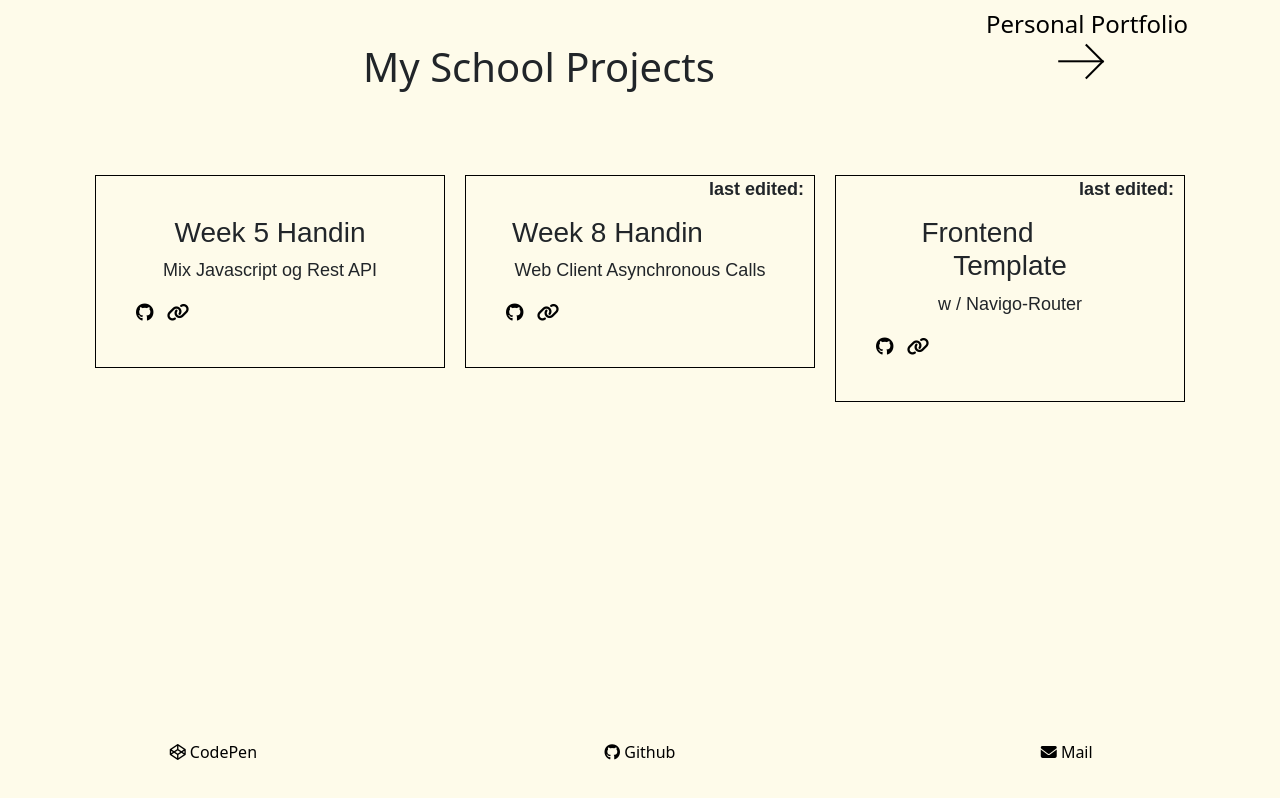
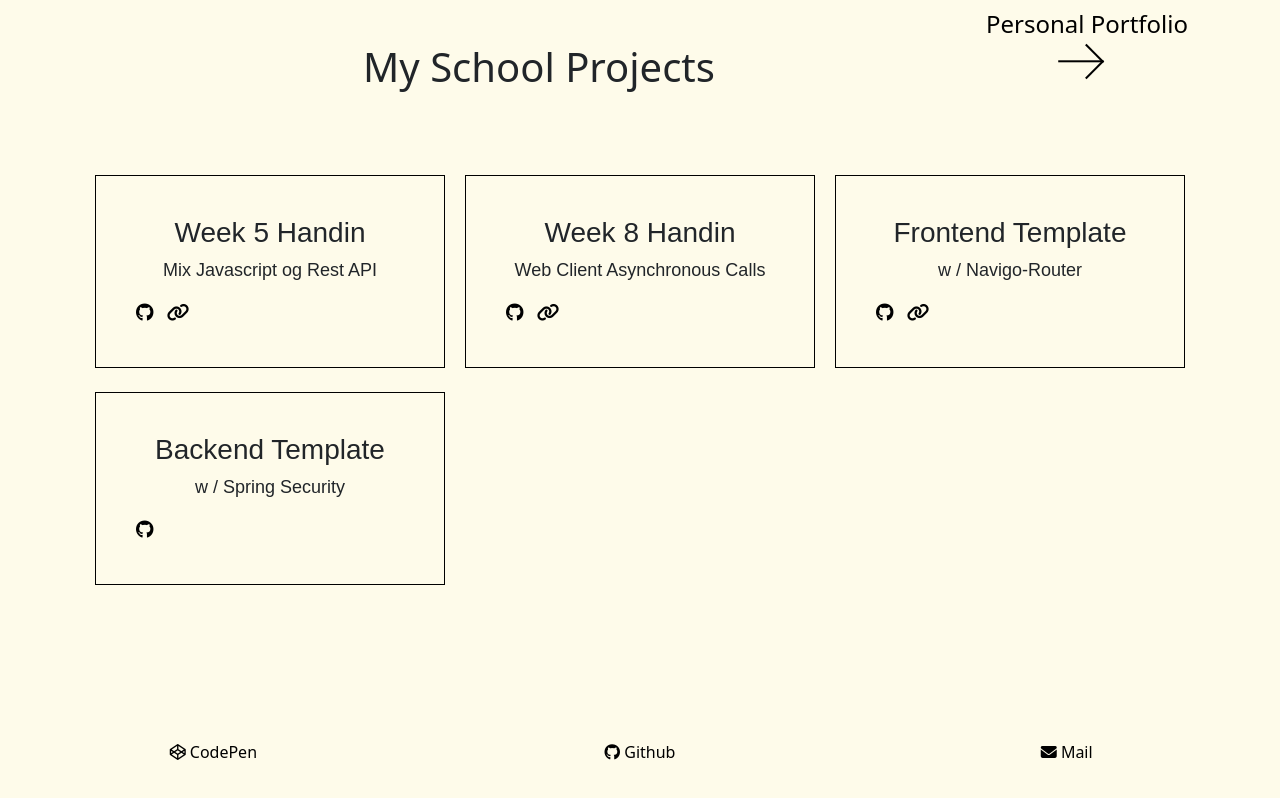
Before and after one commit to Mojens/mohammadmurtada.dk, a plain HTML site: page index.html in a window 1280 px wide. Drawn offline with nearby package versions, Linux system fonts and the light colour scheme.

Commit message:
Added backend template project

```diff
--- a/index.html
+++ b/index.html
@@ -58,7 +58,7 @@
             <div class="grid-item">
                 <div class="slide_card hover-animation">
                     <div>
-                        <p class="github-date" id="github-date-2"><b>last edited:</b></p>
+                        <p class="github-date" id="github-date-2"><b></b></p>
                     </div>
                     <h3 class="text-center">Week 8 Handin</h3>
                     <p class="text-center">Web Client Asynchronous Calls</p>
@@ -77,7 +77,7 @@
             <div class="grid-item">
                 <div class="slide_card hover-animation">
                     <div>
-                        <p class="github-date" id="github-date-3"><b>last edited:</b></p>
+                        <p class="github-date" id="github-date-3"><b></b></p>
                     </div>
                     <div>
                         <h3 class="text-center">Frontend Template</h3>
@@ -91,6 +91,22 @@
                         <a href="https://template.mohammadmurtada.dk/#/" target="_blank"
                            class="social-anchor social-item"><i
                                 class="fa fa-link"></i></a>
+                    </div>
+                </div>
+            </div>
+
+            <div class="grid-item">
+                <div class="slide_card hover-animation">
+                    <div>
+                        <p class="github-date" id="github-date-4"><b></b></p>
+                    </div>
+                    <div>
+                        <h3 class="text-center">Backend Template</h3>
+                        <p class="text-center">w / Spring Security</p>
+                    </div>
+                    <div class="social-item anchor-social-card-left" style="float: left">
+                        <a href="https://github.com/Mojens/Backend_Template" target="_blank"
+                           class="social-anchor social-item"><i class="fa fa-github"></i></a>
                     </div>
                 </div>
             </div>
--- a/index/javascript/github-data.js
+++ b/index/javascript/github-data.js
@@ -27,3 +27,4 @@ showGitHubDate('mohammadmurtada.dk', 'github-date');
 showGitHubDate('javascript-exercises', 'github-date-1').then();
 showGitHubDate('WebClientAsynchronousCalls', 'github-date-2').then();
 showGitHubDate('start-code-bootstrap', 'github-date-3').then();
+showGitHubDate('Backend_Template', 'github-date-4').then();
```
